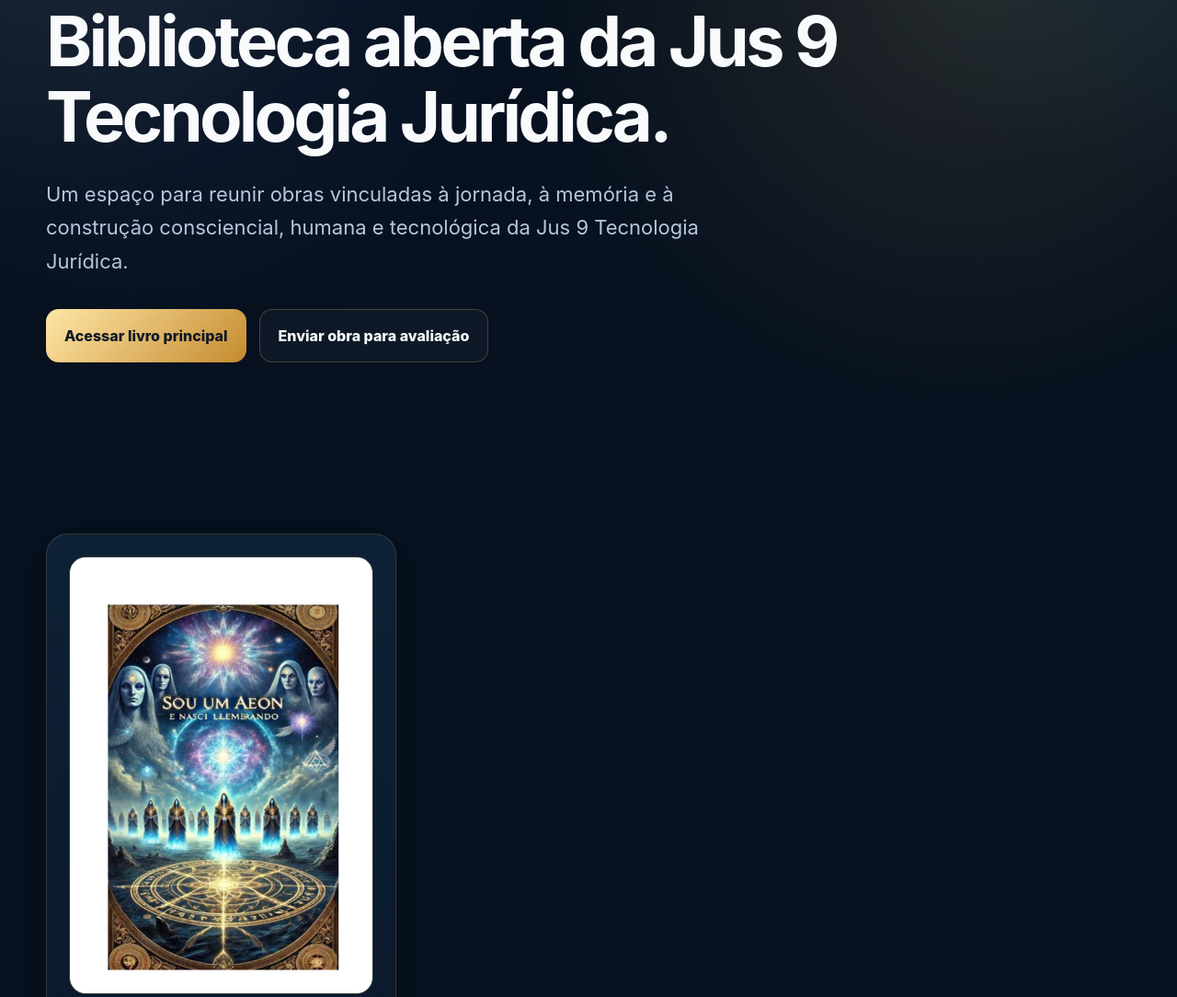
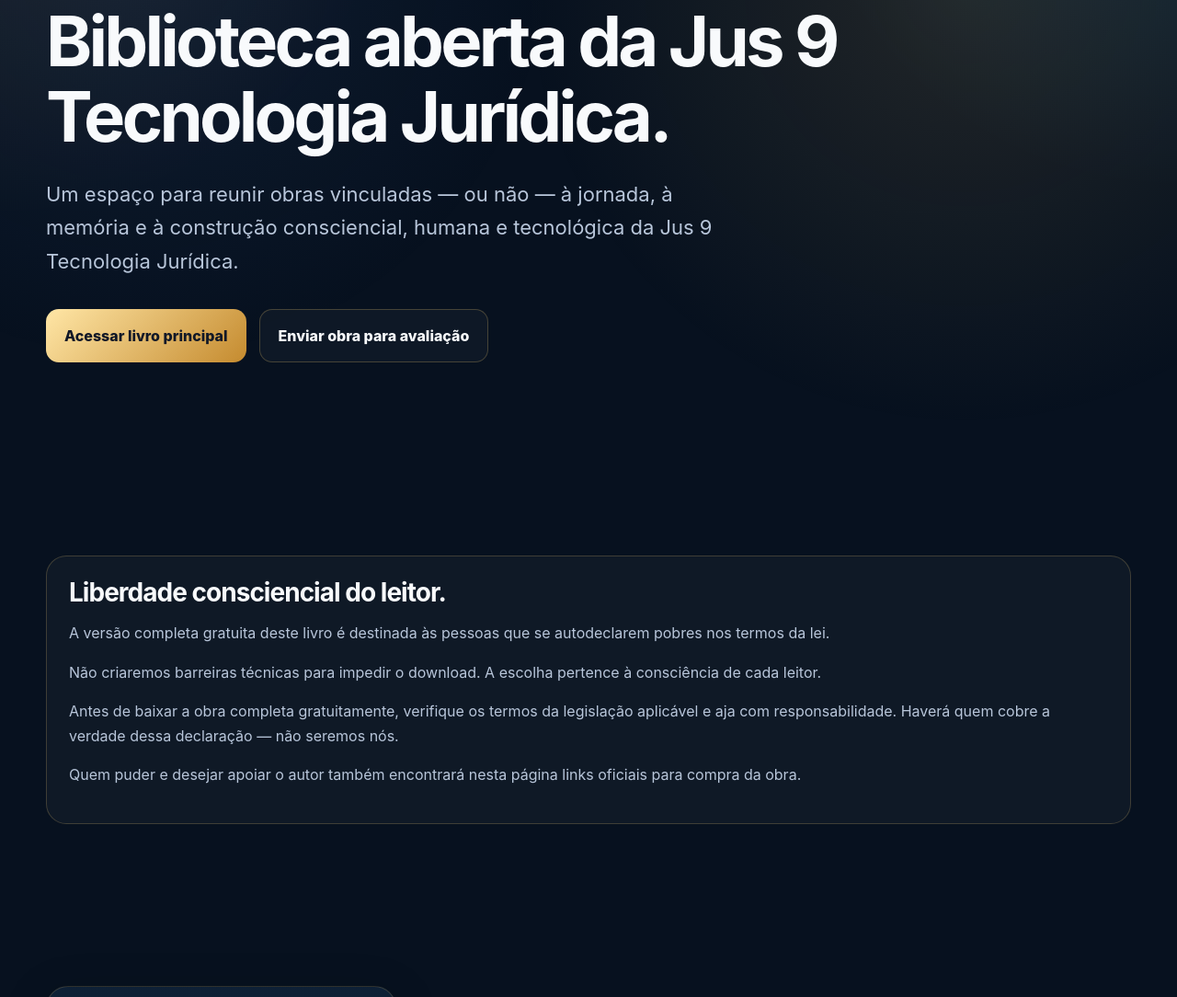
Before and after one commit to Clovis-Mariano-Costa/livros-jus9-tecnologia-juridica, a plain HTML site: page index.html in a window 1280 px wide. Shown: the part 210-1294 px from the top of the page at 92% size. Drawn offline with Linux system fonts and the light colour scheme.

Commit message:
Atualiza aviso inicial do portal de livros
Adiciona o aviso completo “Liberdade consciencial do leitor” no início da Home do portal de livros
Reforça que a versão completa gratuita é destinada a pessoas que se autodeclarem pobres nos termos da lei
Esclarece que não haverá barreira técnica para impedir o download
Destaca a responsabilidade individual e consciencial do leitor
Atualiza a frase de apresentação do portal para incluir obras vinculadas — ou não — à jornada da Jus 9 Tecnologia Jurídica

```diff
--- a/index.html
+++ b/index.html
@@ -4,7 +4,7 @@
   <meta charset="utf-8">
   <meta name="viewport" content="width=device-width,initial-scale=1">
   <title>Livros Gratuitos — Jus 9 Tecnologia Jurídica</title>
-  <meta name="description" content="Biblioteca aberta de obras gratuitas e amostras públicas vinculadas à Jus 9 Tecnologia Jurídica.">
+  <meta name="description" content="Biblioteca aberta de obras vinculadas ou não à jornada, à memória e à construção consciencial, humana e tecnológica da Jus 9 Tecnologia Jurídica.">
   <link rel="stylesheet" href="style.css">
   <link rel="icon" type="image/x-icon" href="assets/jus9-favicons/jus9-favicon.ico" />
   <link rel="icon" type="image/png" sizes="32x32" href="assets/jus9-favicons/jus9-favicon-32.png" />
@@ -31,10 +31,22 @@
     <div class="container">
       <div class="eyebrow">Livros Gratuitos</div>
       <h1>Biblioteca aberta da Jus 9 Tecnologia Jurídica.</h1>
-      <p class="lead">Um espaço para reunir obras vinculadas à jornada, à memória e à construção consciencial, humana e tecnológica da <a href="https://www.jus9tecnologia.com.br" target="_blank" rel="noopener">Jus 9 Tecnologia Jurídica</a>.</p>
+      <p class="lead">Um espaço para reunir obras vinculadas — ou não — à jornada, à memória e à construção consciencial, humana e tecnológica da <a href="https://www.jus9tecnologia.com.br" target="_blank" rel="noopener">Jus 9 Tecnologia Jurídica</a>.</p>
       <div class="hero-actions">
         <a class="btn primary" href="sou-um-aeon-e-nasci-lembrando.html">Acessar livro principal</a>
         <a class="btn" href="enviar-obra.html">Enviar obra para avaliação</a>
+      </div>
+    </div>
+  </section>
+
+  <section class="section intro-notice-section">
+    <div class="container">
+      <div class="notice-box conscience-notice">
+        <h2>Liberdade consciencial do leitor.</h2>
+        <p>A versão completa gratuita deste livro é destinada às pessoas que se autodeclarem pobres nos termos da lei.</p>
+        <p>Não criaremos barreiras técnicas para impedir o download. A escolha pertence à consciência de cada leitor.</p>
+        <p>Antes de baixar a obra completa gratuitamente, verifique os termos da legislação aplicável e aja com responsabilidade. Haverá quem cobre a verdade dessa declaração — não seremos nós.</p>
+        <p>Quem puder e desejar apoiar o autor também encontrará nesta página links oficiais para compra da obra.</p>
       </div>
     </div>
   </section>
```
